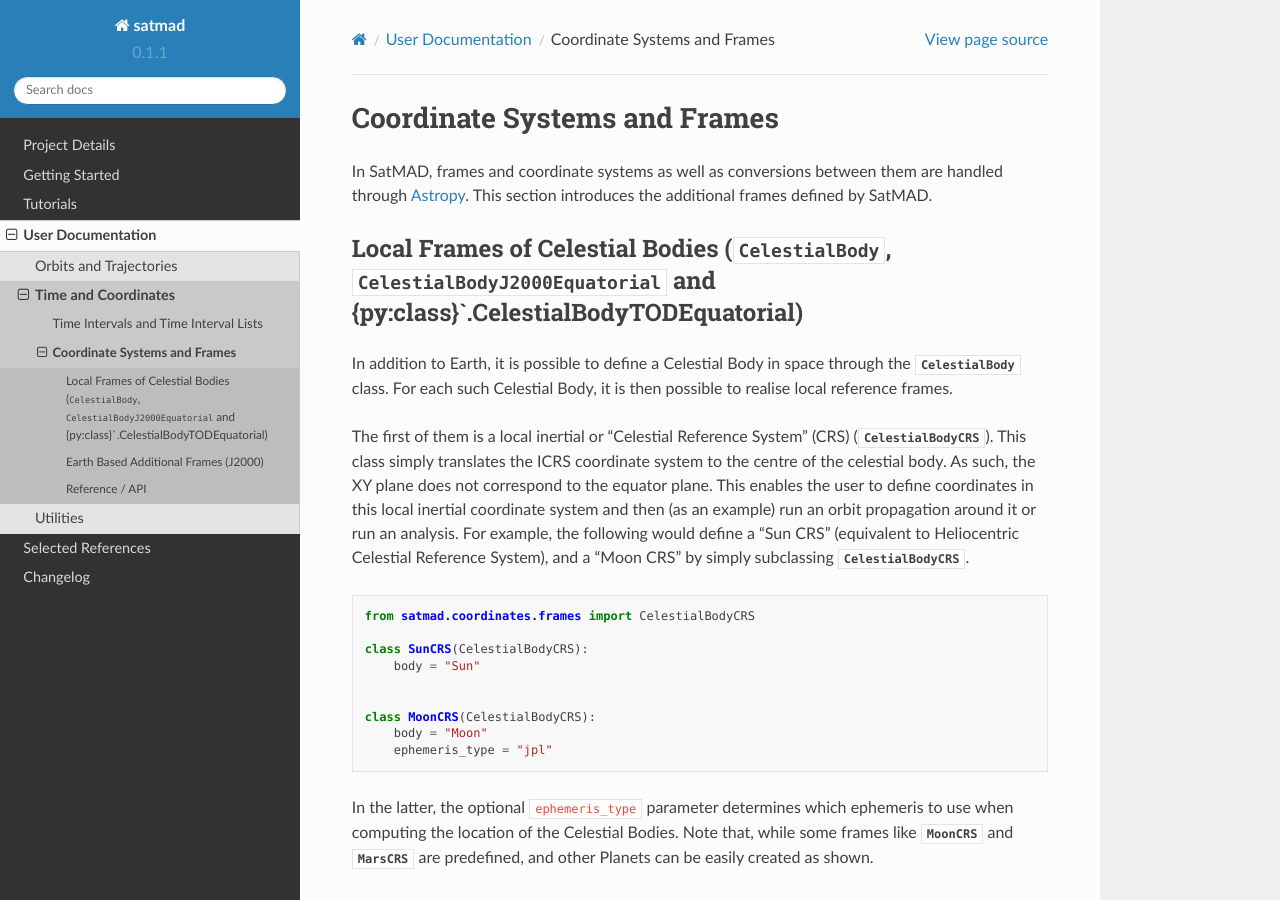
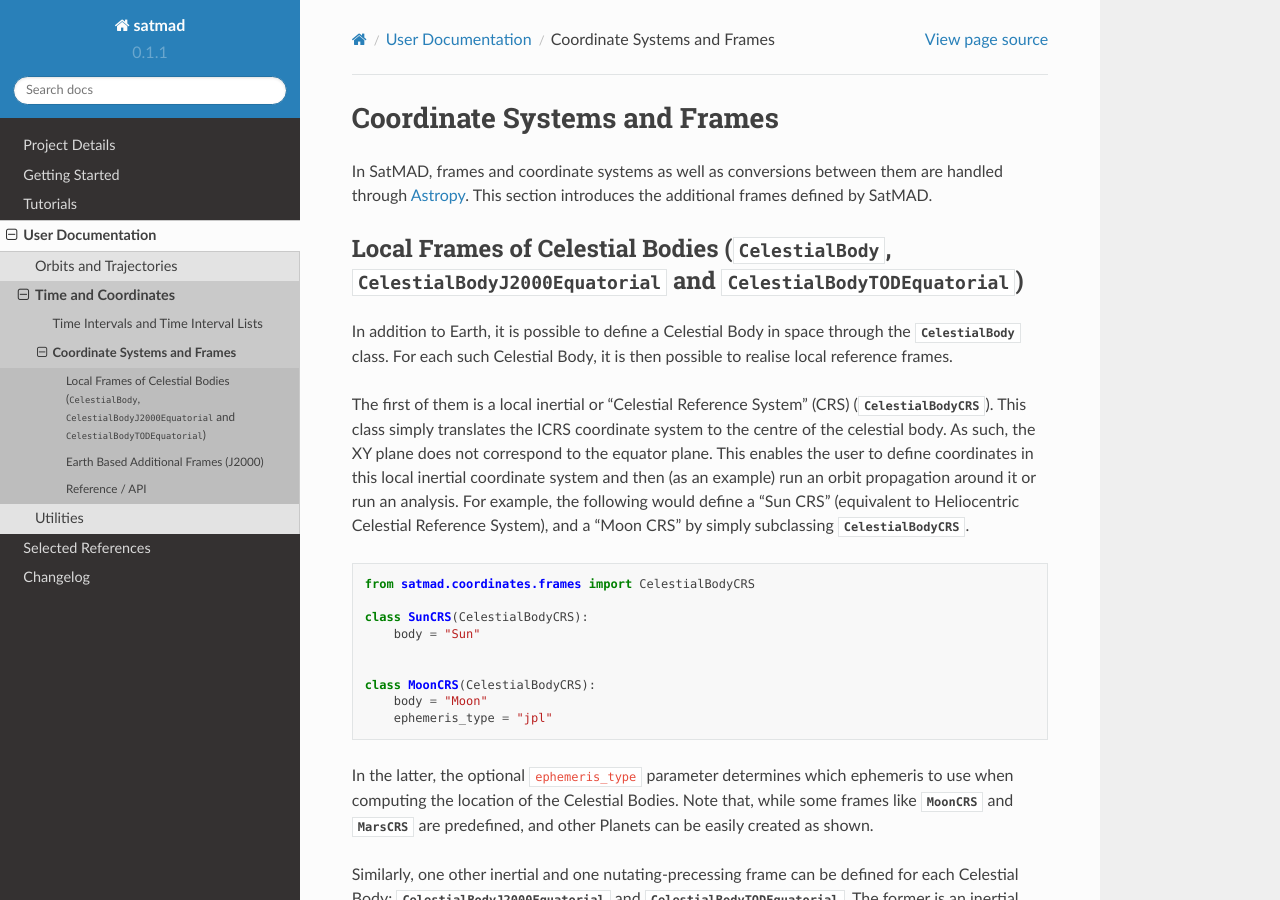
Before and after one commit to egemenimre/satmad, a Sphinx documentation site: the page built from docs/coordinates/frames.md, in a window 1280 px wide and 900 px high. Built offline with Sphinx 7.4.7 and the Read the Docs theme 2.0.0, drawn with Linux system fonts in a browser that asks for light colours.

Commit message:
Fixed unclosed tag

```diff
--- a/docs/coordinates/frames.md
+++ b/docs/coordinates/frames.md
@@ -2,7 +2,7 @@
 
 In SatMAD, frames and coordinate systems as well as conversions between them are handled through [Astropy](https://docs.astropy.org/en/latest/coordinates/index.html). This section introduces the additional frames defined by SatMAD.
 
-## Local Frames of Celestial Bodies ({py:class}`.CelestialBody`, {py:class}`.CelestialBodyJ2000Equatorial` and {py:class}`.CelestialBodyTODEquatorial)
+## Local Frames of Celestial Bodies ({py:class}`.CelestialBody`, {py:class}`.CelestialBodyJ2000Equatorial` and {py:class}`.CelestialBodyTODEquatorial`)
 
 In addition to Earth, it is possible to define a Celestial Body in space through the {py:class}`.CelestialBody` class. For each such Celestial Body, it is then possible to realise local reference frames.
 
```
